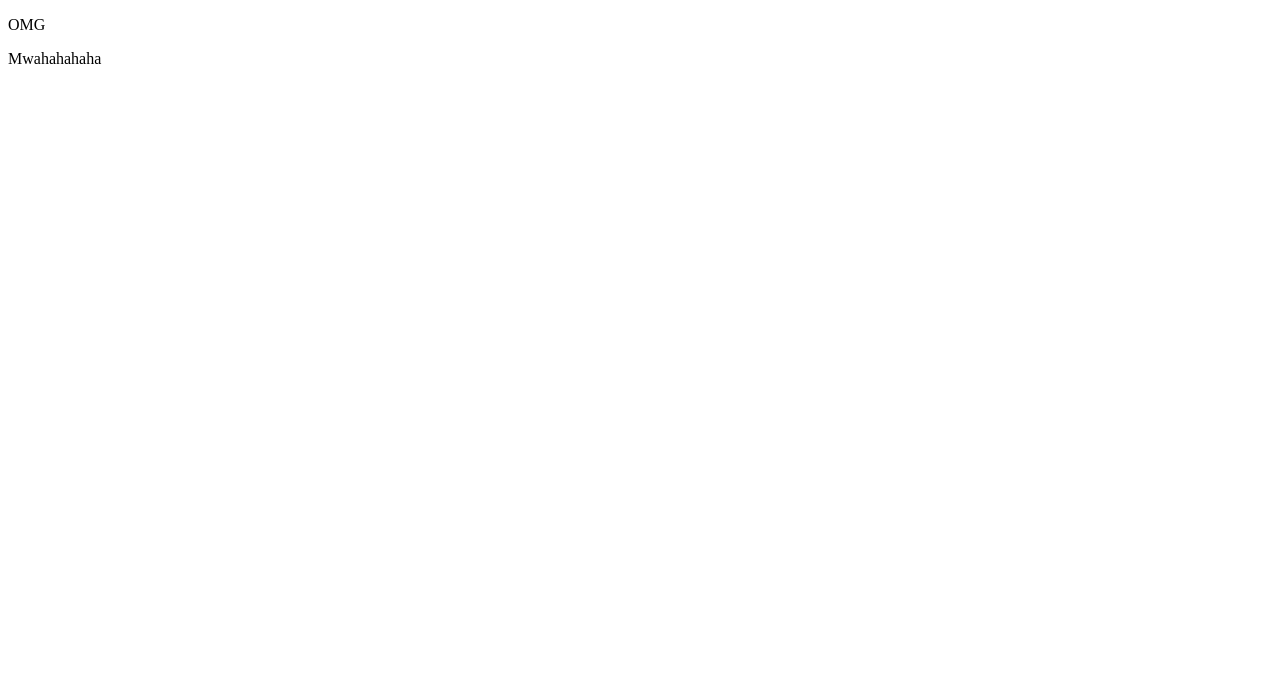
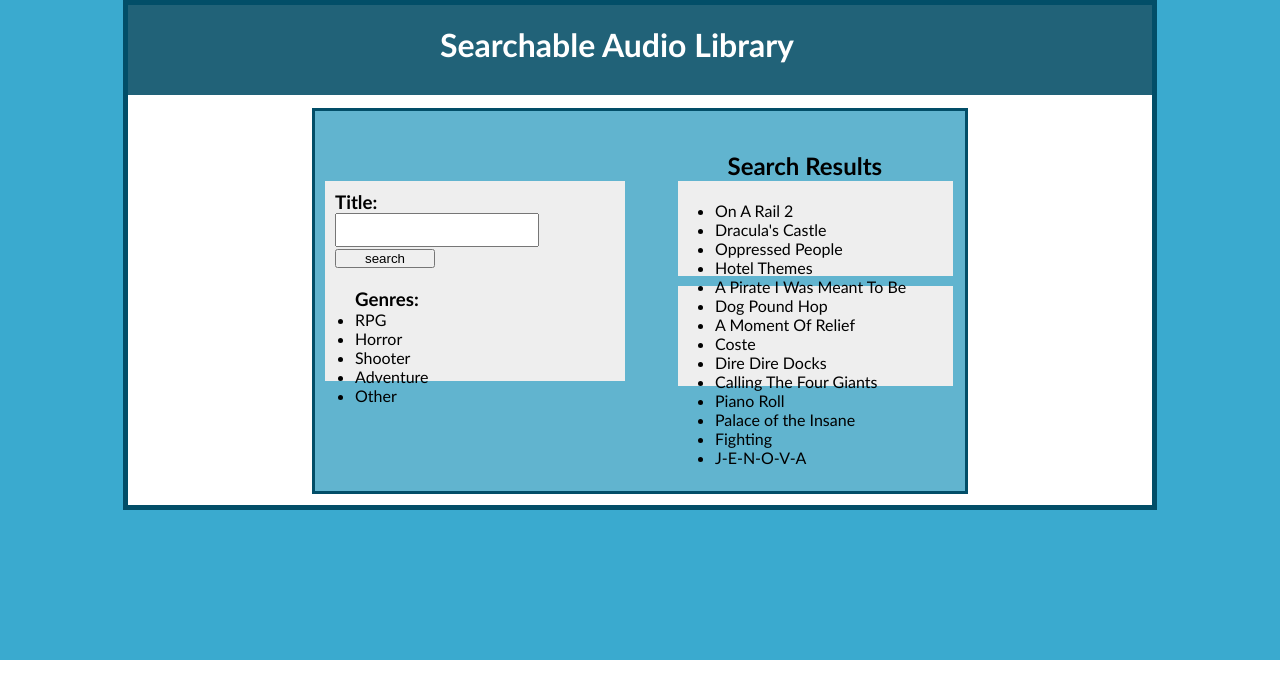
Before and after one commit to sarita1893/project3, a plain HTML site: page index.html in a window 1280 px wide. Drawn offline with nearby package versions, Linux system fonts and the light colour scheme.

Commit message:
Got my old Book example to run the new data. Obviously it's SEVERELY wrongly formatted and isn't getting everything we'll need, but it's something. =3 You can start working on the CSS for this if you want. At the very least we have a songs list, a "by genre" list, and a search engine.

```diff
--- /dev/null
+++ b/components/components.html
@@ -0,0 +1,27 @@
+<components>
+
+    <script id="genreLinks" type="text/x-handlebars-template">
+        <ul class="genre_list">
+            {{#each this}}
+                <li class="genreLink">{{this}}</li>
+            {{/each}}
+        </ul>
+    </script>
+
+    <script id="songHomeLinks" type="text/x-handlebars-template">
+        <ul class="song_list">
+            {{#each songs}}
+                <li class='songLink' data-id="{{this.id}}">{{this.title}}</li>
+            {{/each}}
+        </ul>
+    </script>
+
+    <script id="songInfo" type="text/x-handlebars-template">
+        <div>
+            <div class="songTitle"><label>Title: </label>{{title}}</div>
+            <div class="songGame"><label>Game: </label>{{game}}</div>
+            <div class="songDate"><label>Release Date: </label>{{year}}</div>
+        </div>
+    </script>
+
+</components>
--- /dev/null
+++ b/css/style.css
@@ -0,0 +1,131 @@
+*{
+    margin: 0;
+    padding: 0;
+}
+
+#search {
+    width: 300px;
+    background-color: #EEEEEE;
+    float: left;
+    margin-left: 10px;
+    margin-top: 30px;
+    height: 200px;
+}
+
+#searchHolder {
+    margin: 10px;
+}
+
+.container {
+    height: 500px;
+    width: 80%;
+    margin: 0 auto;
+    background-color: white;
+    border-style: solid;
+    border-color: #024E68;
+    border-width: 5px;
+}
+
+#browse {
+    margin: 0 auto;
+    width: 200px;
+    height: 75px;
+}
+
+#content {
+     width: 275px;
+     height: 75px;
+     margin: 0 auto;
+     background-color: #EEEEEE;
+     padding-top: 20px;
+}
+
+#header {
+    margin: 0 auto;
+    width: 400px;
+    height: 30px;
+    padding-bottom: 50px;
+    color: white;
+
+}
+
+#info {
+    margin-top: 10px;
+    background-color: #EEEEEE;
+    width: 275px;
+    height: 100px;
+}
+
+.genreLink {
+    cursor: pointer;
+}
+
+.bookLink {
+    cursor: pointer;
+}
+
+#subheader {
+    height: 30px;
+    width: 175px;
+    margin: 0 auto;
+
+}
+
+#subcontainer {
+    height: 500px;
+    width: 300px;
+    float: left;
+    margin-top: 10px;
+
+}
+#subcontainer2 {
+    height: 500px;
+    width: 300px;
+    float: right;
+    margin-top: 10px;
+
+}
+
+#subcontainerAll{
+    width: 650px;
+    height: 350px;
+    margin: 0 auto;
+    padding-top: 30px;
+    background-color: #61B4CF;
+    border-style: solid;
+    border-width: 3px;
+    border-color: #024E68;
+
+}
+
+#subcontainerAllMove{
+    margin-top: 13px;
+}
+
+#full {
+    background-color: #3AAACF;
+    height: 660px;
+    width: 100%;
+    font-family: "Trebuchet MS", Helvetica, sans-serif;
+}
+
+#forHeader {
+    width: 100%;
+    height: 70px;
+    background-color: #216278;
+    padding-top: 20px;
+}
+
+#txtSearch{
+    width: 200px;
+    height: 30px;
+}
+
+#btnSearch{
+   width: 100px;
+}
+
+#genreHolder {
+    margin-top: 20px;
+    margin-left: 20px;
+}
--- /dev/null
+++ b/data/songs.json
@@ -0,0 +1,118 @@
+{
+    "songs": [
+        {
+            "id": 1,
+            "title": "On A Rail 2",
+            "game": "Black Mesa: Source",
+            "artist": "Joel Nielsen",
+            "year": "2012",
+            "genre": "Other"
+        },
+        {
+            "id": 2,
+            "title": "Dracula's Castle",
+            "game": "Castlevania: Symphony of the Night",
+            "artist": "Michiru Yamane",
+            "year": "1997",
+            "genre": "RPG"
+        },
+        {
+            "id": 3,
+            "title": "Oppressed People",
+            "game": "Final Fantasy VII",
+            "artist": "Nobuo Uematsu",
+            "year": "1997",
+            "genre": "RPG"
+        },
+        {
+            "id": 4,
+            "title": "Hotel Themes",
+            "game": "Hitman: Codename 47",
+            "artist": "Jesper Kyd",
+            "year": "2000",
+            "genre": "Soundtrack"
+        },
+        {
+            "id": 5,
+            "title": "A Pirate I Was Meant To Be",
+            "game": "The Curse of Monkey Island",
+            "artist": "Michael Land",
+            "year": "1997",
+            "genre": "Adventure"
+        },
+        {
+            "id": 6,
+            "title": "Dog Pound Hop",
+            "game": "You Eediot!",
+            "artist": "Various artists",
+            "year": "1993",
+            "genre": "Other"
+        },
+        {
+            "id": 7,
+            "title": "A Moment Of Relief",
+            "game": "Resident Evil: Code Veronica",
+            "artist": "Various artists",
+            "year": "2000",
+            "genre": "Horror"
+        },
+        {
+            "id": 8,
+            "title": "Coste",
+            "game": "Splinter Cell: Conviction",
+            "artist": "Amon Tobin",
+            "year": "2010",
+            "genre": "Shooter"
+        },
+        {
+            "id": 9,
+            "title": "Dire Dire Docks",
+            "album": "Super Mario 64",
+            "artist": "Koji Kondo",
+            "year": "1996",
+            "genre": "Adventure"
+        },
+        {
+            "id": 10,
+            "title": "Calling The Four Giants",
+            "game": "The Legend of Zelda: Majora's Mask",
+            "artist": "Koji Kondo",
+            "year": "2000",
+            "genre": "Adventure"
+        },
+        {
+            "id": 11,
+            "title": "Piano Roll",
+            "game": "Resident Evil: Code Veronica",
+            "artist": "Various artists",
+            "year": "2000",
+            "genre": "Horror"
+        },
+        {
+            "id": 12,
+            "title": "Palace of the Insane",
+            "game": "Resident Evil: Code Veronica",
+            "artist": "Various artists",
+            "year": "2000",
+            "genre": "Horror"
+        },
+        {
+            "id": 13,
+            "title": "Fighting",
+            "game": "Final Fantasy VII",
+            "artist": "Nobuo Uematsu",
+            "year": "1997",
+            "genre": "RPG"
+        },
+        {
+            "id": 14,
+            "title": "J-E-N-O-V-A",
+            "game": "Final Fantasy VII",
+            "artist": "Nobuo Uematsu",
+            "year": "1997",
+            "genre": "RPG"
+        }
+    ],
+    "genres": [ "RPG", "Horror", "Shooter", "Adventure", "Other" ]
+
+}
--- a/index.html
+++ b/index.html
@@ -1,12 +1,53 @@
 <!DOCTYPE html>
 <html>
 <head>
-    <title></title>
+    <title>Audio browser</title>
+    <link href="css/style.css" rel="stylesheet" type="text/css" />
 </head>
 <body>
 
-<p>OMG</p>
-<p>Mwahahahaha</p>
+<div id="full">
+    <div class="container">
 
+        <div id="forHeader">
+            <div id="header">
+                <h1>Searchable Audio Library</h1>
+            </div>
+        </div>
+        <div id="subcontainerAllMove">
+            <div id="subcontainerAll">
+                <div id="subcontainer">
+                    <div id="search">
+                        <div id="searchHolder">
+                            <h3>Title:</h3>
+                            <input id="txtSearch"/>
+                            <div><input id="btnSearch" type="button" value="search" /></div>
+                            <div id="genreHolder">
+                                <h3>Genres:</h3>
+                                <div id="genres"></div>
+                            </div>
+                        </div>
+                    </div>
+                </div>
+
+                <div id="subcontainer2">
+                    <div id="subheader">
+                        <h2>Search Results</h2>
+                    </div>
+                    <div id="content">
+                        <div id="browse"></div>
+                        <div id="info"></div>
+                    </div>
+                </div>
+            </div>
+        </div>
+    </div>
+
+</div>
+
+<script src="bower_components/jquery/dist/jquery.js"></script>
+<script src="bower_components/handlebars/handlebars.js"></script>
+<script src="bower_components/underscore/underscore-min.js"></script>
+<script src="js/main.js"></script>
 </body>
 </html>
--- /dev/null
+++ b/js/main.js
@@ -0,0 +1,83 @@
+/**
+ * Created by Sara on 12/1/14.
+ */
+
+var songs;
+
+//template variable
+var genreLinkTemplate, songLinkTemplate, songInfoTemplate;
+
+$(document).ready(function() {
+
+    //get references to DOM elements
+    var contentDiv = $("#content");
+    var songInfoDiv = $("#info");
+    var browseDiv = $("#browse");
+    var genreDiv = $("#genres");
+
+    //waits for all the functions in the argument list to finish
+    //doing the done half
+    $.when(
+            $.ajax("components/components.html"), //load component data
+            $.getJSON('data/songs.json') // load data data
+    ).done(function( templateData, data){
+
+            //wrap the template content in the jquery object
+            var templates = $(templateData[0]);
+
+            //compile templates
+            genreLinkTemplate = Handlebars.compile( templates.find("#genreLinks").html());
+            songLinkTemplate = Handlebars.compile( templates.find("#songHomeLinks").html());
+            songInfoTemplate = Handlebars.compile( templates.find("#songInfo").html());
+
+            //store data
+            songs = data[0].songs;
+
+            //append starting state
+            genreDiv.html( genreLinkTemplate( data[0].genres));
+            browseDiv.html( songLinkTemplate( data[0]));
+
+        });
+    //whenever you click a songlink in the content div
+    $("#content").on("click", ".songLink", function(){
+        //this is what was clicked
+        //we can get anything with data on the element by using "data"
+        //then the name after the dash
+        var songId = $(this).data('id');
+        //get the book object using underscore to find the result
+        var songInfo = _.findWhere(songs, {id: songId});
+        //Using the template add into the book info div
+        songInfoDiv.html(songInfoTemplate(songInfo));
+    })
+
+    //Whenever you click on a genrelink in the container div
+    $(".container").on("click", ".genreLink", function() {
+
+        console.log("genreRun");
+        //the textual name of the genre we're looking for
+        var genreToFind = $(this).html();
+        //an object to hold our results
+        var results = {};
+        //put the results onto a books property of an object
+        results.songs = _.where(songs, { genre: genreToFind });
+        console.log(results);
+        console.log(genreToFind);
+        //use the home template to show our results
+        browseDiv.html( songLinkTemplate( results));
+    });
+
+    //search field
+    $("#btnSearch").click(function() {
+        console.log("searchRun");
+        var searchTerm = $("#txtSearch").val();
+
+        var results = {};
+        //will only search titles and exact match names
+        results.songs = _.filter(songs, function(item){
+            //index of will return something greater than -1 if it finds it
+            return (item.title.toUpperCase().indexOf(searchTerm.toUpperCase()) != -1);
+        })
+
+        browseDiv.html(songLinkTemplate(results));
+    })
+});
```
Also changed, not shown: data/audio.json (deleted, +0 -86 lines), songs.json (deleted, +0 -85 lines).
